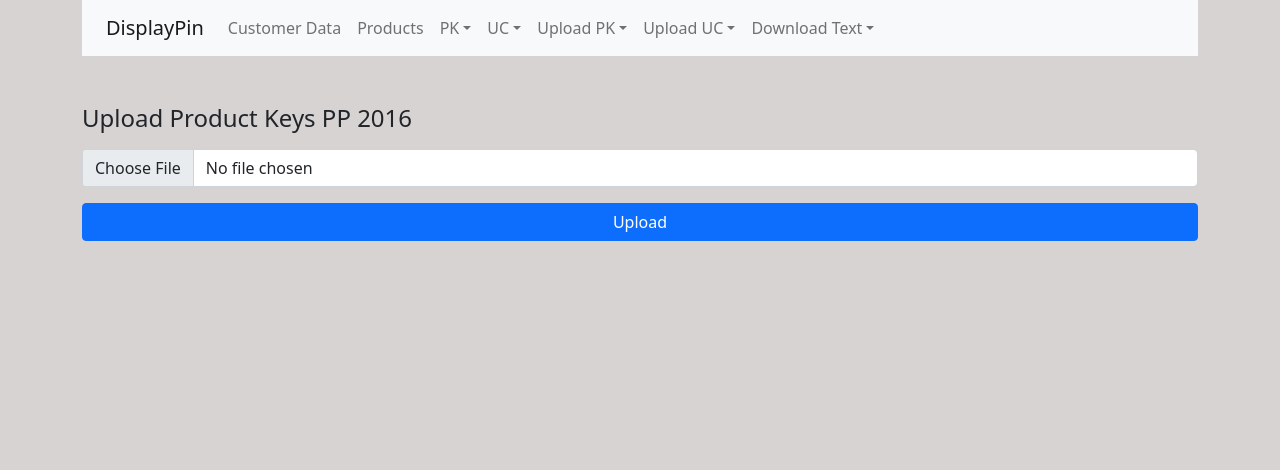
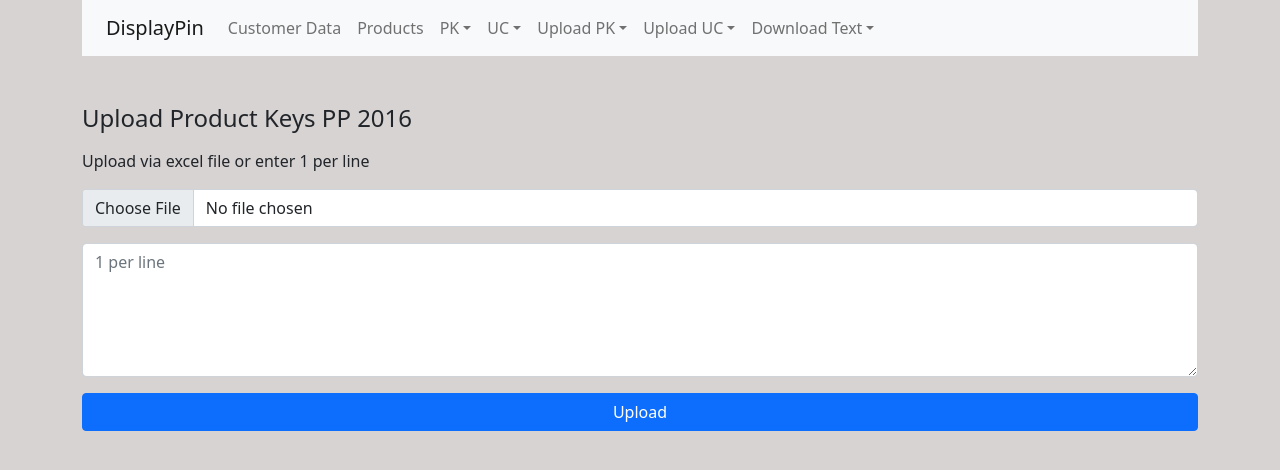
Before and after one commit to nmsabil/peekpin, a React (Create React App) app in the folder client/: page /admin/upload/product_keys/pp2016 in a window 1280 px wide. Shown: the top 470 px of the page. Built offline with nearby package versions, Linux system fonts and the light colour scheme; no server answers; sample sign-in values are in the browser's storage.

Commit message:
added funtionality to add uc and pk from text area

```diff
--- a/client/src/components/Upload/Upload.jsx
+++ b/client/src/components/Upload/Upload.jsx
@@ -11,6 +11,7 @@ function Upload(props) {
   const navigate = useNavigate();
   const [array, setArray] = useState([]);
   const [message, setMessage] = useState("");
+  const [textArea, setTextArea] = useState("");
 
   const UploadProductKeyManually = async (which, url) => {
     let arrayBatch = [];
@@ -48,7 +49,6 @@ function Upload(props) {
     }
     const batch = writeBatch(db);
     arrayBatch.forEach((item) => {
-      // Creates a DocRef with random ID
       const docRef = doc(collection(db, which));
       batch.set(docRef, item);
     });
@@ -109,13 +109,17 @@ function Upload(props) {
   // read file as text and pass to a funtion that converts to an array
   const formHandler = async (e) => {
     e.preventDefault();
+    if (e.target["fileUploaded"].files[0]) {
       const file = e.target["fileUploaded"].files[0];
       const data = await file.arrayBuffer();
       const workbook = XLSX.read(data);
       const worksheet = workbook.Sheets[workbook.SheetNames[0]];
       const textData = XLSX.utils.sheet_to_txt(worksheet);
-
       setArray(textData.split("\n"));
+      console.log(textData.split("\n"));
+    } else {
+      setArray(textArea.split("\n"));
+    }
   };
 
   useEffect(() => {
@@ -129,13 +133,26 @@ function Upload(props) {
       </h1>
       {message ? <Alert variant='success'>{message}</Alert> : ""}
       <Form id='upload-form' onSubmit={formHandler} className='form'>
+        <p>Upload via excel file or enter 1 per line</p>
         <Form.Group className='mb-3'>
           <Form.Control
             name={"fileUploaded"}
-            required
             type={"file"}
             accept='.csv, application/vnd.openxmlformats-officedocument.spreadsheetml.sheet, application/vnd.ms-excel'
             placeholder='Upload Excel File'
+          />
+        </Form.Group>
+        <Form.Group className='mb-3'>
+          <Form.Control
+            name={"textarea"}
+            type='text'
+            as={"textarea"}
+            placeholder='1 per line'
+            rows='5'
+            value={textArea}
+            onChange={(e) => {
+              setTextArea(e.target.value);
+            }}
           />
         </Form.Group>
         <Button variant='primary w-100' type='submit'>
```
Lines whose indentation alone changed are shown as unchanged.
